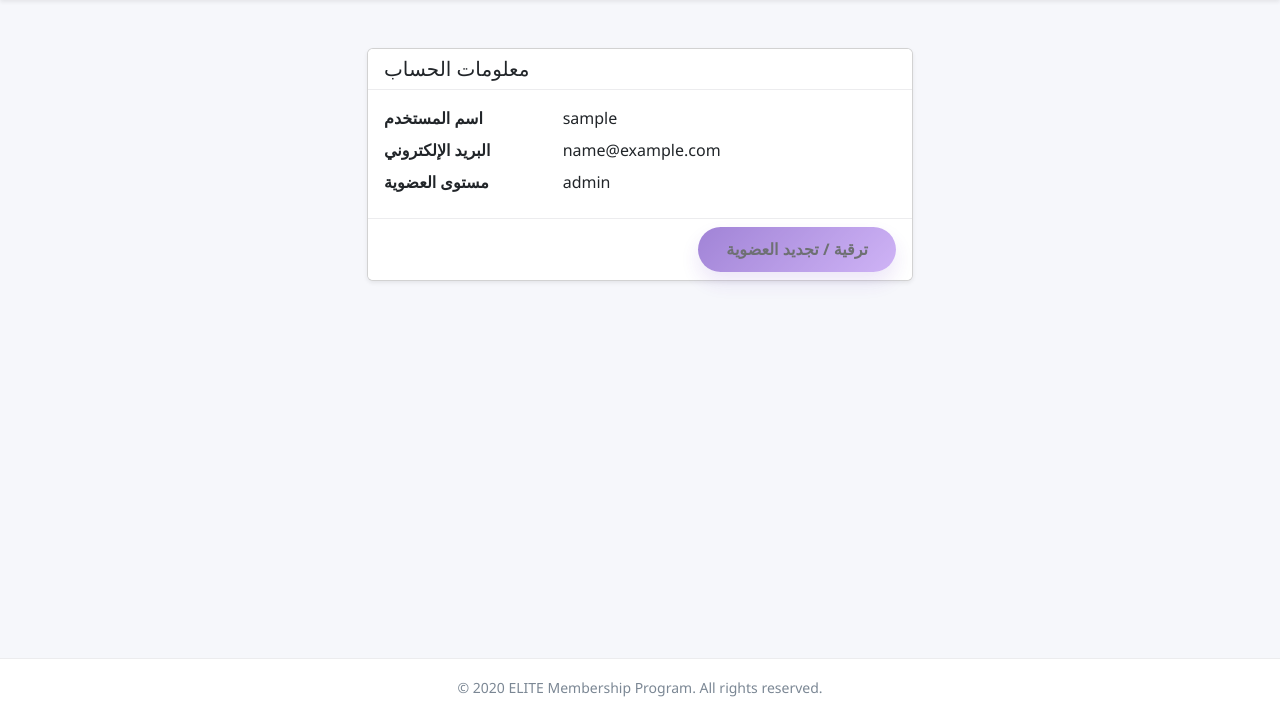
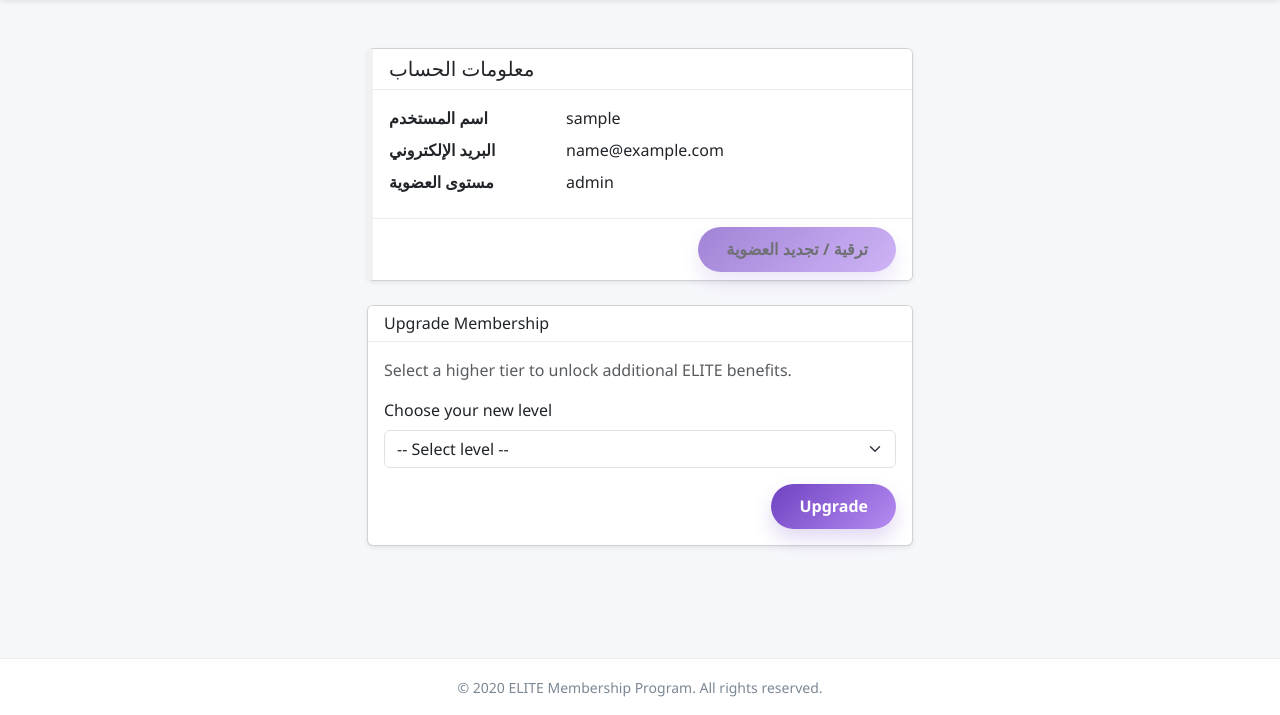
Before and after one commit to sherifhazem/elite, a Flask app: template app/templates/portal/profile.html in a window 1280 px wide. Shown: the part 85-800 px from the top of the page. Run offline with Flask 3, Linux system fonts and the light colour scheme; tables that the repository leaves empty hold one stand-in row (values such as "Sample post"); the template is opened without the code that fills it: values that come from a table or form of the project are taken from there, most other values are stand-ins (such as "Sample title", 1, 10 or a date in 2020).

Commit message:
Add membership upgrade workflow to user portal

```diff
--- a/app/static/css/style.css
+++ b/app/static/css/style.css
@@ -134,6 +134,28 @@ h1,
     border-top: 1px solid rgba(15, 23, 42, 0.08);
 }
 
+.portal-tier-card {
+    border-left: 6px solid rgba(15, 23, 42, 0.06);
+    transition: border-color 0.2s ease-in-out, box-shadow 0.2s ease-in-out;
+}
+
+.portal-tier-basic {
+    border-color: var(--color-soft-silver);
+}
+
+.portal-tier-silver {
+    border-color: #c0c0c0;
+}
+
+.portal-tier-gold {
+    border-color: var(--color-elite-gold);
+}
+
+.portal-tier-premium {
+    border-color: var(--color-royal-purple);
+    box-shadow: 0 10px 24px rgba(111, 66, 193, 0.18);
+}
+
 .portal-membership-legend .badge {
     margin-right: 0.35rem;
 }
--- a/app/static/js/main.js
+++ b/app/static/js/main.js
@@ -2,8 +2,124 @@
 (function () {
     "use strict";
 
+    /**
+     * Update the tooltip for each membership badge for accessibility.
+     */
     const badgeElements = document.querySelectorAll(".portal-badge");
     badgeElements.forEach((badge) => {
         badge.setAttribute("title", badge.textContent.trim() + " member tier");
     });
+
+    /**
+     * Display a contextual alert message for the upgrade workflow.
+     * @param {string} message
+     * @param {"success"|"danger"|"warning"} [variant]
+     */
+    function showUpgradeFeedback(message, variant = "success") {
+        const feedbackElement = document.getElementById("upgrade-feedback");
+        if (!feedbackElement) {
+            alert(message); // Fallback when the alert placeholder is not present.
+            return;
+        }
+
+        feedbackElement.classList.remove("d-none", "alert-success", "alert-danger", "alert-warning");
+        feedbackElement.classList.add(`alert-${variant}`);
+        feedbackElement.textContent = message;
+    }
+
+    /**
+     * Refresh the on-page membership badge and tier border after a successful upgrade.
+     * @param {string} newLevel
+     */
+    function refreshMembershipUI(newLevel) {
+        const normalizedLevel = newLevel.toLowerCase();
+        const badge = document.querySelector(".portal-badge");
+        if (badge) {
+            badge.textContent = newLevel;
+            badge.className = `badge portal-badge portal-badge-${normalizedLevel}`;
+            badge.setAttribute("title", `${newLevel} member tier`);
+        }
+
+        const tierCard = document.querySelector(".portal-tier-card");
+        if (tierCard) {
+            ["portal-tier-basic", "portal-tier-silver", "portal-tier-gold", "portal-tier-premium"].forEach((cls) => {
+                tierCard.classList.remove(cls);
+            });
+            tierCard.classList.add(`portal-tier-${normalizedLevel}`);
+        }
+    }
+
+    /**
+     * Handle the membership upgrade form submission and call the backend endpoint.
+     * @param {SubmitEvent} event
+     */
+    async function upgradeMembership(event) {
+        event.preventDefault();
+
+        const form = event.target;
+        const select = form.querySelector("select[name='new_level']");
+        if (!select || !select.value) {
+            showUpgradeFeedback("Please choose a membership level to upgrade.", "warning");
+            return;
+        }
+
+        const requestBody = { new_level: select.value };
+
+        try {
+            const response = await fetch("/portal/upgrade", {
+                method: "POST",
+                headers: {
+                    "Content-Type": "application/json",
+                    "X-Requested-With": "XMLHttpRequest",
+                },
+                credentials: "include",
+                body: JSON.stringify(requestBody),
+            });
+
+            const payload = await response.json().catch(() => ({ error: "Unexpected response" }));
+
+            if (!response.ok) {
+                const message = payload.error || payload.message || response.statusText;
+                const variant = response.status === 401 ? "warning" : "danger";
+                showUpgradeFeedback(message, variant);
+                return;
+            }
+
+            showUpgradeFeedback(payload.message || "Membership upgraded successfully.");
+            refreshMembershipUI(payload.new_level || select.value);
+
+            if (payload.redirect_url) {
+                setTimeout(() => {
+                    window.location.href = payload.redirect_url;
+                }, 1500);
+            }
+        } catch (error) {
+            showUpgradeFeedback("Unable to process the upgrade right now. Please try again.", "danger");
+            console.error("Membership upgrade failed", error);
+        }
+    }
+
+    /**
+     * Bind the upgrade form when it is available on the page.
+     */
+    function initializeUpgradeForm() {
+        const form = document.getElementById("membership-upgrade-form");
+        if (!form) {
+            return;
+        }
+        if (form.hasAttribute("data-upgrade-inline")) {
+            // Inline handler already invokes the upgrade routine; avoid double submission.
+            return;
+        }
+        form.addEventListener("submit", upgradeMembership);
+    }
+
+    if (document.readyState === "loading") {
+        document.addEventListener("DOMContentLoaded", initializeUpgradeForm);
+    } else {
+        initializeUpgradeForm();
+    }
+
+    // Expose the handler for progressive enhancement scenarios where inline handlers are used.
+    window.upgradeMembership = upgradeMembership;
 })();
--- a/app/templates/portal/profile.html
+++ b/app/templates/portal/profile.html
@@ -4,7 +4,7 @@
 {% block content %}
     <div class="row justify-content-center">
         <div class="col-lg-6">
-            <div class="card portal-card shadow-sm">
+            <div class="card portal-card shadow-sm portal-tier-card portal-tier-{{ membership_level|lower }}">
                 <div class="card-header d-flex align-items-center justify-content-between">
                     <h2 class="h5 mb-0">معلومات الحساب</h2>
                     {% if user %}
@@ -39,4 +39,62 @@
             </div>
         </div>
     </div>
+    {% if user %}
+        <div class="row justify-content-center mt-4">
+            <div class="col-lg-6">
+                <div class="card portal-card shadow-sm">
+                    <div class="card-header">
+                        <h3 class="h6 mb-0">Upgrade Membership</h3>
+                    </div>
+                    <div class="card-body">
+                        <div
+                            id="upgrade-feedback"
+                            class="alert {% if upgrade_success %}alert-success{% else %}d-none{% endif %}"
+                            role="alert"
+                        >
+                            {% if upgrade_success %}
+                                Membership upgraded to {{ membership_level }} successfully.
+                            {% endif %}
+                        </div>
+                        {% if available_upgrades %}
+                            <p class="text-muted">
+                                Select a higher tier to unlock additional ELITE benefits.
+                            </p>
+                            <form
+                                id="membership-upgrade-form"
+                                class="row gy-3"
+                                onsubmit="upgradeMembership(event)"
+                                data-upgrade-inline="true"
+                            >
+                                <div class="col-12">
+                                    <label class="form-label" for="new_membership_level">Choose your new level</label>
+                                    <select
+                                        class="form-select"
+                                        name="new_level"
+                                        id="new_membership_level"
+                                        data-current-level="{{ membership_level }}"
+                                        required
+                                    >
+                                        <option value="" selected disabled>-- Select level --</option>
+                                        {% for level in available_upgrades %}
+                                            <option value="{{ level }}">{{ level }}</option>
+                                        {% endfor %}
+                                    </select>
+                                </div>
+                                <div class="col-12 text-end">
+                                    <button class="btn portal-primary-btn" type="submit">
+                                        Upgrade
+                                    </button>
+                                </div>
+                            </form>
+                        {% else %}
+                            <p class="text-success mb-0">
+                                You already enjoy the highest ELITE tier. Thank you for being a Premium member!
+                            </p>
+                        {% endif %}
+                    </div>
+                </div>
+            </div>
+        </div>
+    {% endif %}
 {% endblock %}
```
Also changed, not shown: app/models/user.py (+39 -1 lines), app/routes/user_portal_routes.py (+61 -1 lines), README.md.
